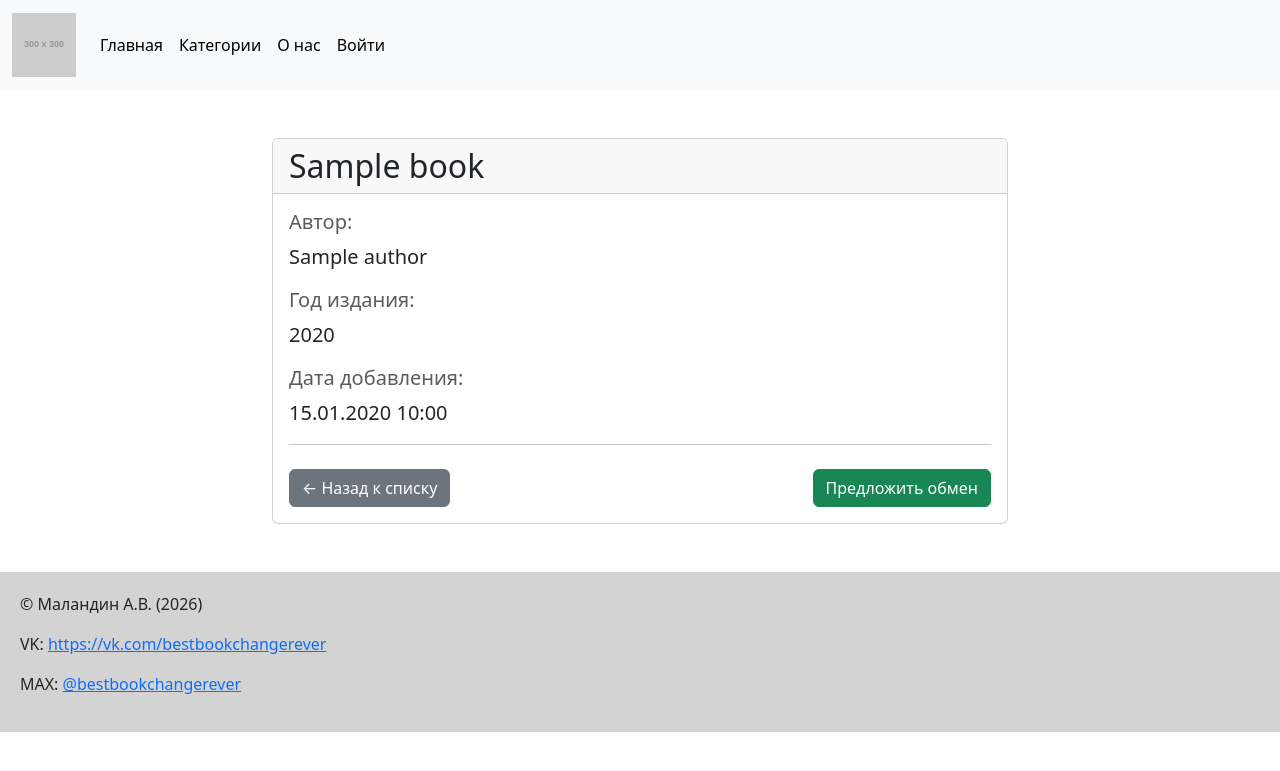
After one commit to Slend37/WEB_3, a Django app: page /book/1/ in a window 1280 px wide. The commit adds this page. Shown: the top 771 px of the page. Run offline with Django 5.2, Linux system fonts and the light colour scheme; tables that the repository leaves empty hold one stand-in row (values such as "Sample post"); grey boxes labelled with a size stand in for pictures from a placeholder-image service; some libraries are stand-ins or nearby versions.

Commit message:
Task 7 ready

```diff
--- a/config/urls.py
+++ b/config/urls.py
@@ -16,11 +16,11 @@ Including another URLconf
 """
 from django.contrib import admin
 from django.urls import path
-from core.views import index
-from core.views import about
+from core.views import index, about, book_detail
 
 urlpatterns = [
     path('admin/', admin.site.urls),
     path('', index, name='home'),
     path('about', about, name='about'),
+    path('book/<int:pk>/', book_detail, name='book_detail'),
 ]
--- a/core/templates/core/base.html
+++ b/core/templates/core/base.html
@@ -55,7 +55,7 @@
                             <h5 class="card-title">{{ item.name }}</h5>
                             <p class="card-text">{{ item.publish_year}}</p>
                             <h6 class="card-title">{{ item.author }}</h6>
-                            <a href="#" class="btn btn-success">Подробнее</a>
+                            <a href="{% url 'book_detail' pk=item.pk %}" class="btn btn-success">Подробнее</a>
                         </div>
                     </div>
                 </div>
--- /dev/null
+++ b/core/templates/core/book_detail.html
@@ -0,0 +1,42 @@
+{% extends 'core/base.html' %}
+
+{% block title %}{{ book.name }} | Детали книги{% endblock %}
+
+{% block content %}
+<div class="container">
+    <div class="row">
+        <div class="col-md-8 mx-auto">
+            <div class="card mt-5 mb-5">
+                <div class="card-header">
+                    <h2 class="mb-0">{{ book.name }}</h2>
+                </div>
+                <div class="card-body">
+                    {% if book.author %}
+                    <div class="mb-3">
+                        <h5 class="text-muted">Автор:</h5>
+                        <p class="lead">{{ book.author.name }}</p>
+                    </div>
+                    {% endif %}
+
+                    <div class="mb-3">
+                        <h5 class="text-muted">Год издания:</h5>
+                        <p class="lead">{{ book.publish_year }}</p>
+                    </div>
+
+                    <div class="mb-3">
+                        <h5 class="text-muted">Дата добавления:</h5>
+                        <p class="lead">{{ book.logtime|date:"d.m.Y H:i" }}</p>
+                    </div>
+
+                    <hr>
+
+                    <div class="mt-4">
+                        <a href="{% url 'home' %}" class="btn btn-secondary">← Назад к списку</a>
+                        <a href="#" class="btn btn-success float-end">Предложить обмен</a>
+                    </div>
+                </div>
+            </div>
+        </div>
+    </div>
+</div>
+{% endblock %}
--- a/core/views.py
+++ b/core/views.py
@@ -1,6 +1,5 @@
 from django.shortcuts import get_object_or_404, render
 from core.models import Book
-from django.http import HttpRequest, HttpResponse
 
 
 def index(request):
@@ -13,3 +12,10 @@ def index(request):
 
 def about(request):
     return render(request, 'core/about.html')
+
+def book_detail(request, pk):
+    book = get_object_or_404(Book, pk=pk)
+    context = {
+        'book': book,
+    }
+    return render(request, 'core/book_detail.html', context)
```
Also changed, not shown: core/templates/core/index.html (line endings or trailing spaces).
